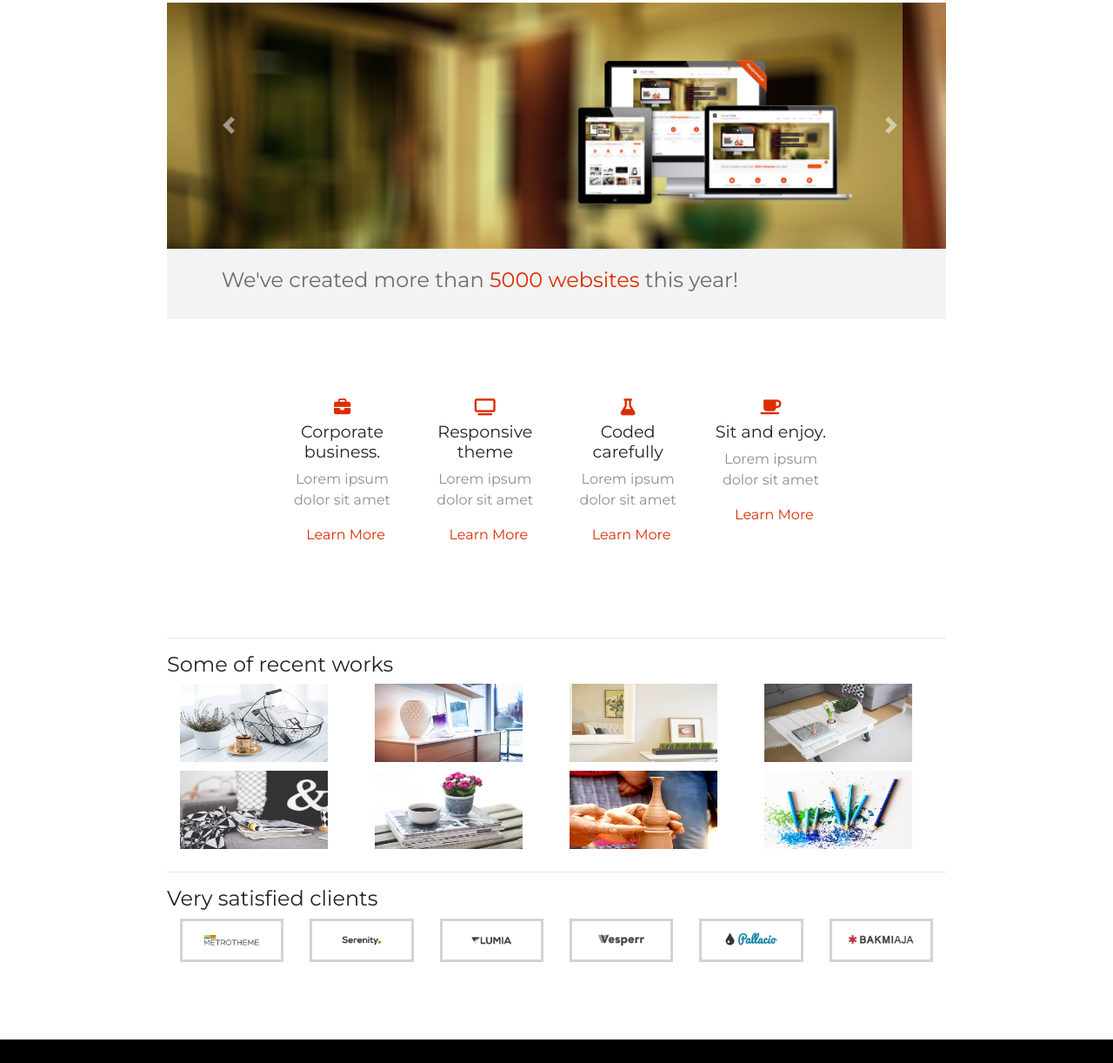
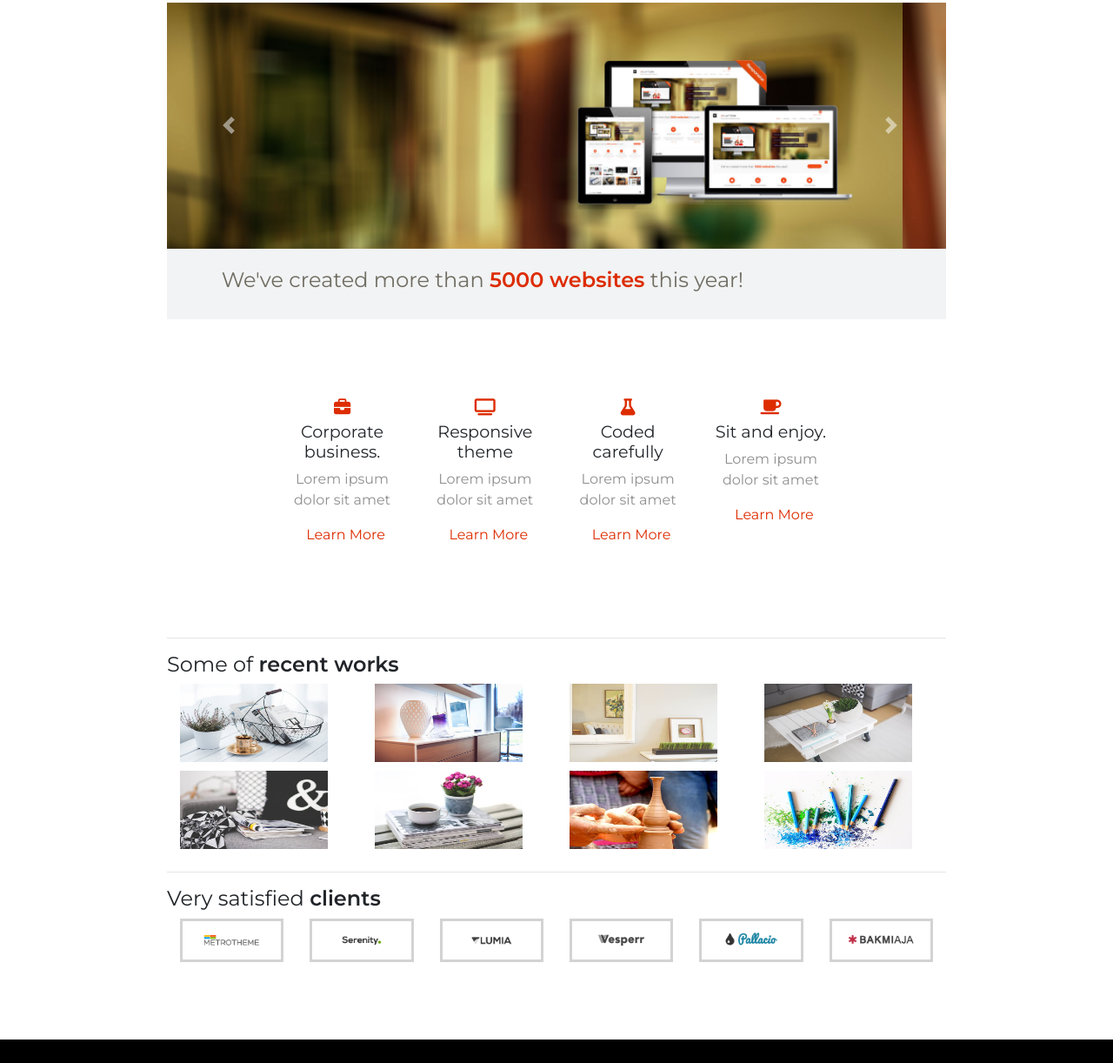
Before and after one commit to elisa-oss/Homepage, a plain HTML site: page index.html in a window 1280 px wide. Shown: the part 161-1383 px from the top of the page at 87% size. Drawn offline with nearby package versions, Linux system fonts and the light colour scheme.

Commit message:
Update index.html

```diff
--- a/index.html
+++ b/index.html
@@ -5,7 +5,7 @@
   <meta charset="utf-8">
   <title>Elisa Homepage</title>
   <!-- Google Fonts -->
-  <link href="https://fonts.googleapis.com/css?family=Montserrat:300,400,900|Ubuntu&display=swap" rel="stylesheet">
+  <link href="https://fonts.googleapis.com/css?family=Montserrat:300,400,600,900|Ubuntu&display=swap" rel="stylesheet">
   <!-- Bootstrap css-->
   <link rel="stylesheet" href="https://stackpath.bootstrapcdn.com/bootstrap/4.4.1/css/bootstrap.min.css" integrity="sha384-Vkoo8x4CGsO3+Hhxv8T/Q5PaXtkKtu6ug5TOeNV6gBiFeWPGFN9MuhOf23Q9Ifjh" crossorigin="anonymous">
   <!-- Css -->
@@ -100,7 +100,7 @@
 
           <div class="intro-2 col-10">
 
-            <h4>We've created more than <span class="website-span">5000 websites</span> this year!</h4>
+           <h4>We've created more than <span class="website-span"style="font-weight:600;">5000 websites</span> this year!</h4>
           </div>
           <div class=" col-2 intro-2 ">
 
@@ -139,7 +139,7 @@
       </div>
     </section>
     <hr>
-    <h4>Some of recent works</h4>
+   <h4>Some of <span style= font-weight:600;>recent works</span> </h4>
     <div class="container">
       <div class="row">
         <div class="col-lg-3">
@@ -172,7 +172,7 @@
     </div>
     <hr>
     <div class="clients">
-      <h4>Very satisfied clients</h4>
+      <h4>Very satisfied <span style='font-weight:600;'>clients</span> </h4>
 
       <div class="container">
         <div class="row">
```
